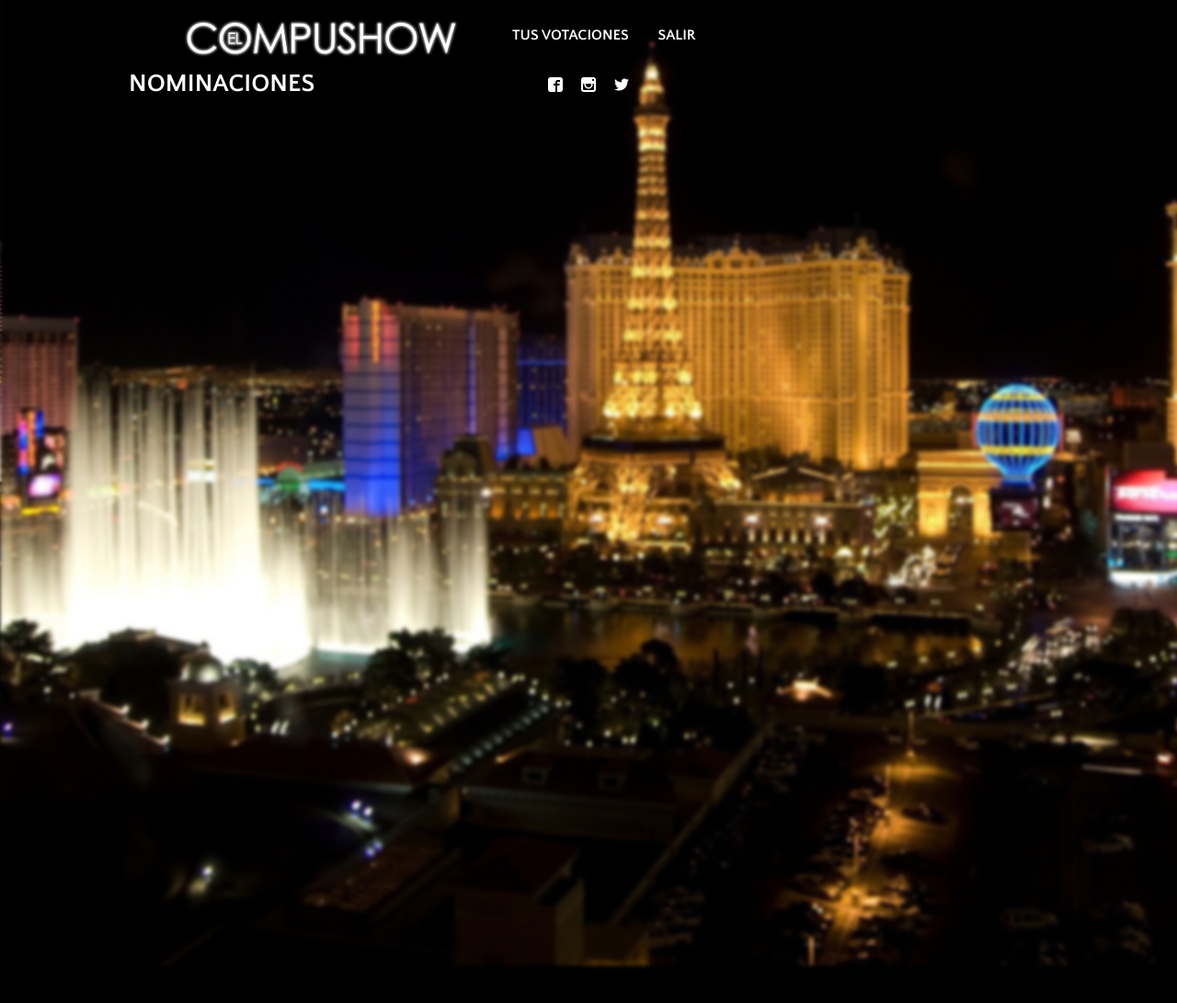
After one commit to richardlm57/compushow2015, a Django app: template templates/votar/votar.html in a window 1280 px wide. The commit adds this page. Shown: the top 1091 px of the page at 92% size. Run offline with Django 3.2, Linux system fonts and the light colour scheme; the template is opened without the code that fills it: most values are stand-ins (such as "Sample title", 1, 10 or a date in 2020).

Commit message:
Agrege base.html, principio pagina de votaciones

```diff
--- a/compushow/settings.py
+++ b/compushow/settings.py
@@ -93,4 +93,4 @@ STATIC_URL = '/static/'
 TEMPLATE_DIRS = [os.path.join(BASE_DIR, 'templates')]
 STATICFILES_DIRS= [os.path.join(BASE_DIR,'static')]
 
-LOGIN_REDIRECT_URL = '/CompuChill'
+LOGIN_REDIRECT_URL = '/CompuChill/'
--- a/compushow/urls.py
+++ b/compushow/urls.py
@@ -16,6 +16,7 @@ urlpatterns = patterns('',
 
     # url(r'^$', loginView.as_view()),
     url(r'^admin/', include(admin.site.urls)),
+
     url(r'^$', login, name='login'),
 
     # (r'^$', 'django.contrib.auth.views.login', {'template_name': 'login.html'}),
@@ -25,4 +26,6 @@ urlpatterns = patterns('',
 	url(r'^logout/', logout ),
 
     url(r'^(?P<nombre>[\w]+)/$', Nominacion, name='nombre_nominacion'),
+
+    url(r'^(?P<nombre>[\w]+)/Votar$', Votacion, name='nombre_votacion'),
 ) + static(settings.STATIC_URL,)
--- a/static/css/estilo.css
+++ b/static/css/estilo.css
@@ -17,9 +17,17 @@
 		font-family: 'Quattrocento Sans', sans-serif;
 	}
 
+	.fondo{
+		-webkit-filter: blur(2px); -moz-filter: blur(2px); -o-filter: blur(2px); -ms-filter: blur(2px); filter: blur(2px);
+		z-index: -10;
+		position: fixed;
+		left: 0;
+		right: 0;
+	}
+
 	a{
 		text-decoration: none;
-		color: #8B0404;
+		color: #fff;
 	}
 
 	a:hover{
@@ -49,10 +57,6 @@
 
 	.sub{
 		display: none;
-	}
-
-	.blue{
-		background-color: #f6f6f6;
 	}
 
 /* HEADER */
@@ -189,11 +193,11 @@
 		}
 
 		aside{
+			top: 50%;
 			width: 30%;
+			color: #fff;
 			float: left;
 			padding: 10px;
-			top: 50%;
-			color: #fff;
 			box-sizing:border-box;
 			text-align: justify;
 		}
@@ -236,10 +240,10 @@
 			.nominaciones{
 				position: absolute;
 				padding: 1em;
+				width: 27%;
 				margin: 0px auto;
 				overflow: hidden;
 				text-align: left;
-			width: 27%;
 				list-style: none;
 				background-color: rgba(0,0,0, 0.3);
 			}
@@ -250,7 +254,7 @@
 			}
 
 			.selected{
-			color: #fff;
+				color: #053895;
 			}
 
 			.nominaciones li:hover{
@@ -264,6 +268,7 @@
 				margin: 0px auto 10px;
 				font-size: 2em;
 				overflow: hidden;
+				color: #fff;
 				text-align: center;
 			}
 
@@ -389,6 +394,40 @@
 
 			.nominado p{
 				float: left;
+				color: #fff;
+			}
+
+	/* VOTACION */
+		.Votacion{
+			color: #fff;
+			float: right;
+			width: 73%;
+			position: relative;
+		}
+
+		.montado{
+			position: absolute;
+			overflow: hidden;
+			text-align: left;
+			list-style: none;
+			background-color: rgba(0,0,0, 0.3);
+		}
+
+
+		.circular_votar{
+			overflow: hidden;
+			height: 10em;
+			width: 10em;
+			-webkit-border-radius: 100%;
+			-moz-border-radius: 100%;
+			border-radius: 100%;
+			max-width: 150%;
+			float: left;
+			padding: 1em;
+		}
+
+		.titulo_votar h1{
+			font-size: 3em;
 		}
 
 /* FORM */
@@ -475,8 +514,6 @@
 		background-color: #053895;
 		border-radius: 100%;
 	}
-
-
 
 /* MEDIA 800 */
 
@@ -649,6 +686,19 @@
 				display: block;
 			}
 
+		/* VOTACION */
+
+			.Votacion{
+				width: 90%;
+				margin: auto auto auto auto;
+				float: none;
+			}
+
+			.montado{
+				display: none;
+			}
+
+
 	}
 
 /* MEDIA 550 */
--- /dev/null
+++ b/templates/base.html
@@ -0,0 +1,30 @@
+<!DOCTYPE html>
+{% load static %}
+<html lang = "en">
+<head>
+	<meta charset = "UFT-8">
+	<title>COMPUSHOW - {% block title %}{% endblock %}</title>
+
+	<link rel="stylesheet" type="text/css" href="{{ STATIC_URL }}css/estilo.css">
+	<link rel="stylesheet" type="text/css" href="{{ STATIC_URL }}css/font.css">
+
+	<link href='http://fonts.googleapis.com/css?family=Quattrocento+Sans:400,700' rel='stylesheet' type='text/css'>
+	<meta name="viewport" content="width=device-width, user-scalable=no, initial-scale=1.0, maximum-scale=1.0, minimum-scale=1.0">
+
+	<script src="http://code.jquery.com/jquery-latest.js"></script>
+	<script src="{{ STATIC_URL }}js/menu.js"></script>
+</head>
+
+<body>
+	<img class="fondo" src="{{ STATIC_URL }}img/LAS-VEGAS.jpg">
+
+	{% block contenedor %}
+	{% endblock %}
+
+		<footer>
+			<a href="#" class="bt-footer"><span class="icon-facebook2"></span></a>
+			<a href="#" class="bt-footer"><span class="icon-instagram"></span></a>
+			<a href="#" class="bt-footer"><span class="icon-twitter"></span></a>
+		</footer>
+	</div>
+</body>
--- a/templates/nominaciones.html
+++ b/templates/nominar/nominaciones.html
@@ -1,4 +1,4 @@
-{% extends 'nominar.html' %}
+{% extends 'nominar/nominar.html' %}
 
 {% block title %}
 	{{nombre_nominacion}}
--- /dev/null
+++ b/templates/votar/votar.html
@@ -0,0 +1,56 @@
+{% extends 'base.html' %}
+
+{% block contenedor %}
+
+	<div class="contenedor inicio">
+		<header>
+			<div class="menu_bar">
+				<a href="#" class="bt-menu"><span class="icon-lines"></span> <img class="peque" src="{{ STATIC_URL }}img/tittle.png"> </a>
+			</div>
+				<nav>
+					<img class="peque" src="{{ STATIC_URL }}img/tittle.png">
+					<ul align=left>
+					<img class="opaco sub" src="{{ STATIC_URL }}img/black.jpg">
+					<a href="/nominados/">
+						<li class="bt-menu">TUS VOTACIONES</li>
+					</a>
+						<li class="submenu bt-menu bt-nominaciones">NOMINACIONES<span class="caret icon-keyboard-arrow-down"></span>
+							<ul class="hijos">
+								{% for n in nominaciones %}
+									<li><a href="/{{n}}/Votar">{{n}}</a></li>
+								{% endfor %}
+							</ul>
+						</li>
+						<a href="/logout/">
+							<li class="bt-menu">SALIR</li>
+						</a>
+					</ul>
+				</nav>
+		</header>
+
+ 		<section class="Votacion">
+			<div>
+				{% block imagen %}
+				{% endblock %}
+ 				<h1>
+ 					{% block Nominacion %}
+ 					{% endblock %}
+ 				</h1>
+ 			</div>
+
+ 			<div>
+				{% block Descripcion %}
+				{% endblock %}
+ 			</div>
+ 		</section>
+
+		<section class="montado">
+			<nav>
+				<h1 class="titulo-side">NOMINACIONES</h1>
+
+				{% block sidebar %}{% endblock %}
+
+			</nav>
+		</section>
+
+{% endblock %}
```
Also changed, not shown: compushow_app/views.py (+40 -5 lines), templates/index.html (deleted, +0 -98 lines), templates/login-registro/login.html (renamed from templates/login.html, +4 -27 lines), templates/login-registro/signup.html (renamed from templates/signup.html, +4 -29 lines), templates/nominar/nominar.html (renamed from templates/nominar.html, +3 -29 lines), templates/votar/votaciones.html (added, +38 -0 lines), static/img/LAS-VEGAS.jpg (added). Lines whose indentation alone changed are shown as unchanged.
